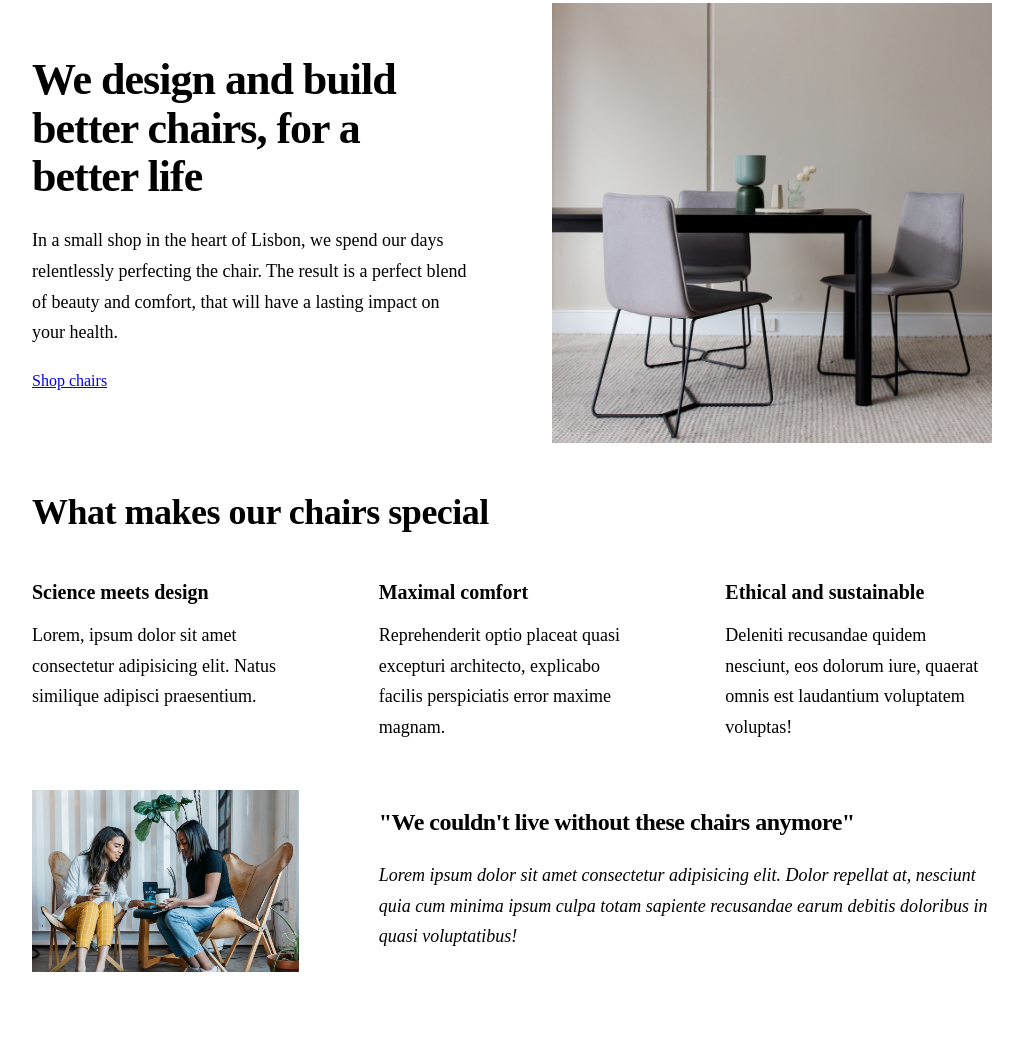
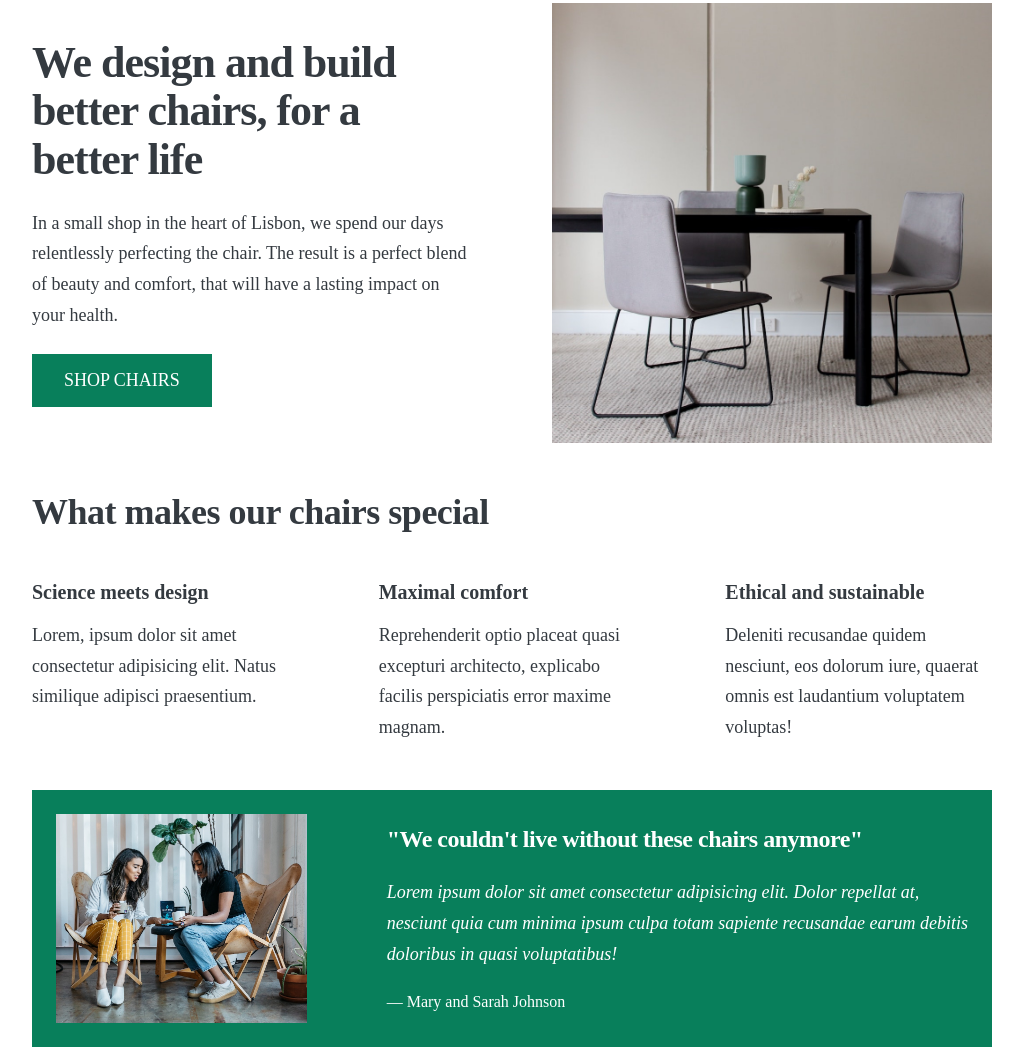
Before and after one commit to Ierbuta/Best-Sellers, a plain HTML site: page index.html in a window 1280 px wide. Shown: the part 45-1095 px from the top of the page, without its empty margins (128-1151 px from the left). Drawn offline with Linux system fonts and the light colour scheme.

Commit message:
update site

```diff
--- a/style.css
+++ b/style.css
@@ -5,6 +5,9 @@ SPACING SYSTEM (px)
 FONT SIZE SYSTEM (px)
 10 / 12 / 14 / 16 / 18 / 20 / 24 / 30 / 36 / 44 / 52 / 62 / 74 / 86 / 98
 */
+
+/* MAIN COLOR: #087f5b */
+/* GREY COLOR: #343a40 */
 
 * {
   margin: 0;
@@ -17,6 +20,8 @@ FONT SIZE SYSTEM (px)
 /* ------------------------ */
 body {
   font-family: 'Inter' sans-serif;
+  color: #343a40;
+  border-bottom: 8px solid #087f5b;
 }
 
 .container {
@@ -41,6 +46,31 @@ h2 {
   column-gap: 80px;
 }
 
+
+.btn:link,
+.btn:visited {
+  background-color: #087f5b;
+  color:#fff;
+  text-decoration: none;
+  text-transform: uppercase;
+  padding: 16px 32px ;
+  display: inline-block;
+  font-weight: 500;
+  font-size: 18px;
+}
+
+.btn:hover,
+.btn:active {
+  background-color: #099268;
+}
+.btn--big {
+  font-size: 18px;
+  padding: 16px 32px;
+}
+.btn--small {
+  font-size: 14px;
+  padding: 8px 12px;
+}
 /* ------------------------ */
 /* COMPONENT STYLES */
 /* ------------------------ */
@@ -91,6 +121,9 @@ img {
 
 /* TESTIMONIAL */
 .testimonial-section {
+  background-color: #087f5b;
+  color:#fff;
+  padding:24px;
 }
 
 .testimonial-box {
@@ -149,4 +182,5 @@ h3 {
 footer {
   margin-bottom: 48px;
   font-size: 14px;
+  color: #495057;
 }
```
